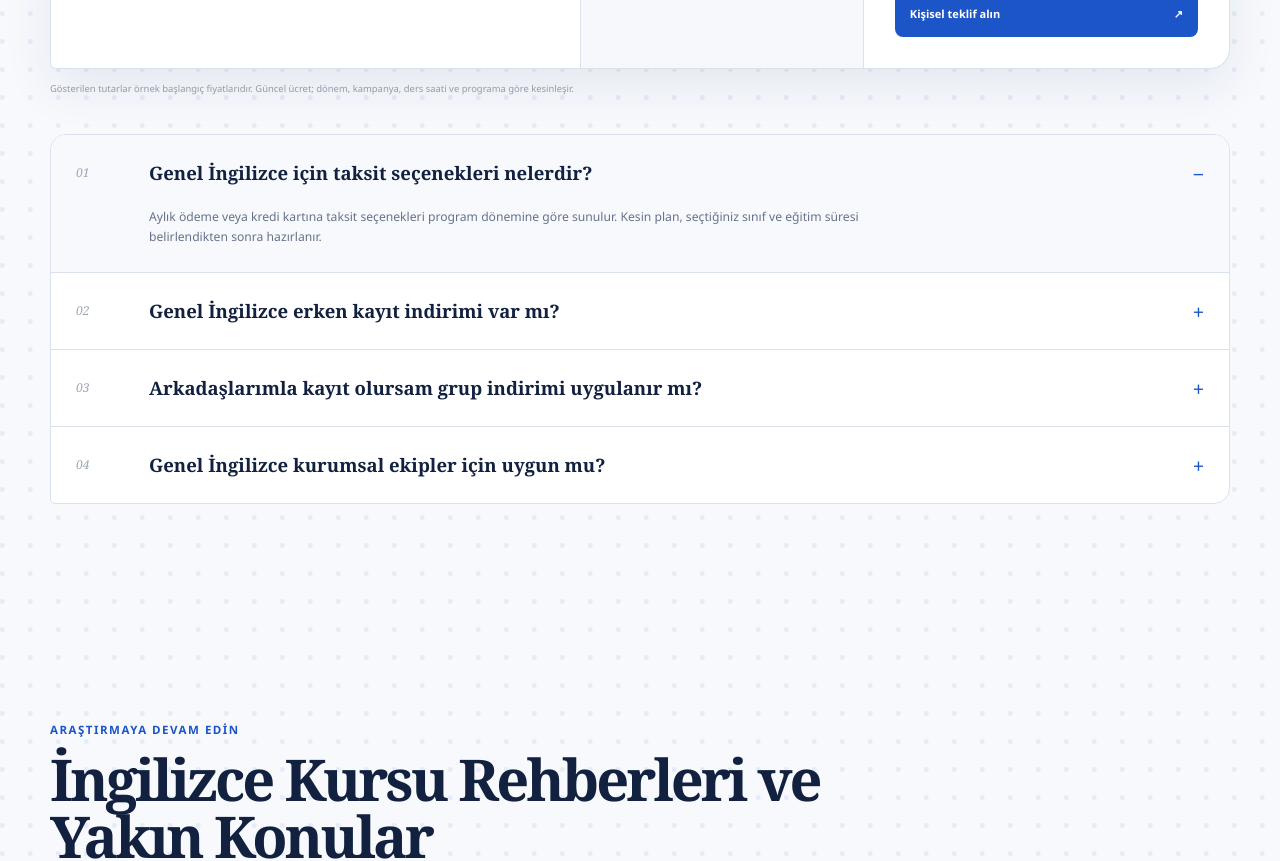
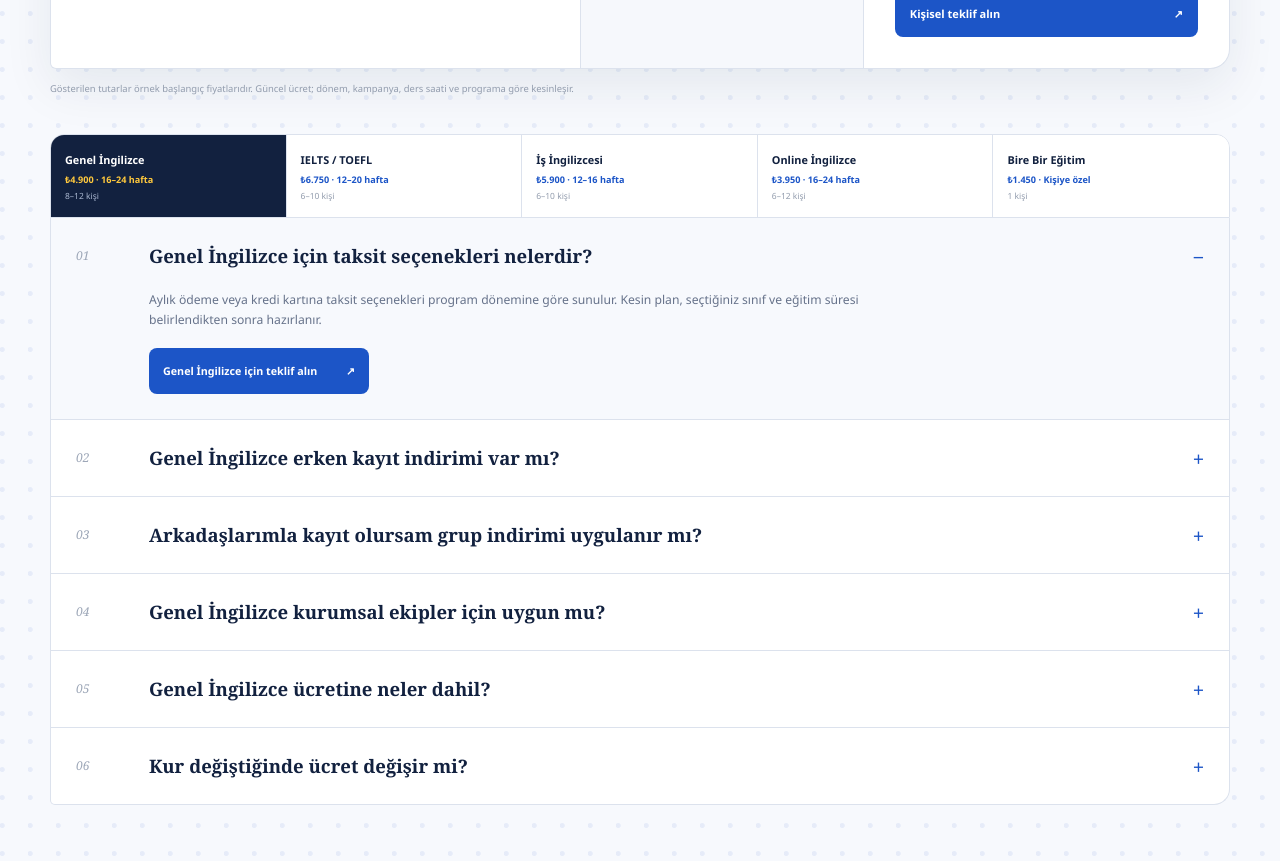
Before and after one commit to KTG1/ingilizce-kurslari, a Next.js app: page /ankara in a window 1280 px wide. Shown: the part 8200-9061 px from the top of the page. Built offline with nearby package versions, Linux system fonts and the light colour scheme.

Commit message:
Add program tabs and expanded pricing FAQs

```diff
--- a/app/globals.css
+++ b/app/globals.css
@@ -435,7 +435,18 @@ h1 em { display: block; margin-top: 18px; color: var(--blue); font-size: .58em;
 .priceSummary a { min-height: 48px; margin-top: auto; padding: 0 15px; display: flex; align-items: center; justify-content: space-between; border-radius: 8px; background: var(--blue); color: white; font-size: .69rem; font-weight: 900; }
 .priceSummary a:hover { background: var(--ink); }
 .priceDisclaimer { margin: 13px 0 0; color: #929cad; font-size: .59rem; line-height: 1.5; }
-.paymentOptions { margin-top: 38px; border: 1px solid var(--line); border-radius: 16px 16px 16px 5px; overflow: hidden; background: white; }
+.faqProgramTabs { display: grid; grid-template-columns: repeat(5, 1fr); margin-top: 38px; overflow: hidden; border: 1px solid var(--line); border-radius: 14px 14px 0 0; background: white; }
+.faqProgramTabs button { min-height: 82px; padding: 13px 14px; display: flex; align-items: flex-start; justify-content: center; flex-direction: column; border: 0; border-right: 1px solid var(--line); background: white; color: var(--ink); text-align: left; cursor: pointer; }
+.faqProgramTabs button:last-child { border-right: 0; }
+.faqProgramTabs button strong { font-size: .68rem; }
+.faqProgramTabs button span { margin-top: 6px; color: var(--blue); font-size: .57rem; font-weight: 850; }
+.faqProgramTabs button small { margin-top: 4px; color: #929cad; font-size: .53rem; }
+.faqProgramTabs button:hover { background: #f5f8fd; }
+.faqProgramTabs button.active { background: var(--ink); color: white; }
+.faqProgramTabs button.active span { color: var(--sun); }
+.faqProgramTabs button.active small { color: #a9b7d0; }
+.faqProgramTabs button:focus-visible, .paymentAnswer a:focus-visible { position: relative; z-index: 2; outline: 3px solid rgba(28,85,199,.24); outline-offset: -3px; }
+.paymentOptions { border: 1px solid var(--line); border-top: 0; border-radius: 0 0 16px 5px; overflow: hidden; background: white; }
 .paymentOptions article { border-bottom: 1px solid var(--line); }
 .paymentOptions article:last-child { border-bottom: 0; }
 .paymentOptions article.active { background: #f7f9fd; }
@@ -443,7 +454,10 @@ h1 em { display: block; margin-top: 18px; color: var(--blue); font-size: .58em;
 .paymentOptions button > span { color: #9ca6b7; font: italic .76rem/1 Georgia, serif; }
 .paymentOptions button strong { font: 700 1.16rem/1.1 Georgia, serif; }
 .paymentOptions button i { color: var(--blue); font-size: 1.2rem; font-style: normal; }
-.paymentOptions article > p { max-width: 850px; margin: -4px 0 0; padding: 0 25px 25px 98px; color: var(--muted); font-size: .76rem; line-height: 1.65; }
+.paymentAnswer { max-width: 900px; margin: -4px 0 0; padding: 0 25px 25px 98px; }
+.paymentAnswer > p { margin: 0; color: var(--muted); font-size: .76rem; line-height: 1.65; }
+.paymentAnswer > a { width: fit-content; min-width: 220px; min-height: 46px; margin-top: 18px; padding: 0 14px; display: flex; align-items: center; justify-content: space-between; gap: 24px; border-radius: 8px; background: var(--blue); color: white; font-size: .67rem; font-weight: 900; }
+.paymentAnswer > a:hover { background: var(--ink); }
 
 .relatedSection { width: min(1180px, calc(100% - 40px)); margin: 0 auto; padding: 88px 0 135px; }
 .relatedHeader { max-width: 890px; }
@@ -503,6 +517,9 @@ h1 em { display: block; margin-top: 18px; color: var(--blue); font-size: .58em;
   .priceTabs button:nth-child(-n+3) { border-bottom: 1px solid var(--line); }
   .priceSpotlight { grid-template-columns: 1fr 1fr; }
   .priceIdentity { grid-column: 1 / -1; border-right: 0 !important; border-bottom: 1px solid var(--line); }
+  .faqProgramTabs { grid-template-columns: repeat(3, 1fr); }
+  .faqProgramTabs button:nth-child(3) { border-right: 0; }
+  .faqProgramTabs button:nth-child(-n+3) { border-bottom: 1px solid var(--line); }
   .relatedTabs { grid-template-columns: repeat(3, 1fr); }
   .relatedTabs button:nth-child(3) { border-right: 0; }
   .relatedTabs button:nth-child(-n+3) { border-bottom: 1px solid var(--line); }
@@ -597,7 +614,11 @@ h1 em { display: block; margin-top: 18px; color: var(--blue); font-size: .58em;
   .priceNumber { min-height: 210px !important; }
   .priceSummary { min-height: 240px !important; }
   .paymentOptions button { padding: 17px 20px; grid-template-columns: 38px 1fr auto; gap: 10px; }
-  .paymentOptions article > p { padding: 0 20px 22px; }
+  .faqProgramTabs { display: flex; overflow-x: auto; scroll-snap-type: x mandatory; }
+  .faqProgramTabs button { min-width: 175px; border-right: 1px solid var(--line) !important; border-bottom: 0 !important; scroll-snap-align: start; }
+  .faqProgramTabs button:last-child { border-right: 0 !important; }
+  .paymentAnswer { padding: 0 20px 22px; }
+  .paymentAnswer > a { width: 100%; }
   .relatedSection { width: min(100% - 28px, 1180px); padding: 66px 0 92px; }
   .relatedHeader h2 { font-size: 2.7rem; }
   .relatedTabs { display: flex; overflow-x: auto; scroll-snap-type: x mandatory; }
--- a/components/PricingSection.tsx
+++ b/components/PricingSection.tsx
@@ -43,10 +43,34 @@ const faqByOffer: Record<string, { title: string; text: string }[]> = {
   ],
 };
 
+const extraFaqs: Record<string, { title: string; text: string }[]> = {
+  "Genel İngilizce": [
+    { title: "Genel İngilizce ücretine neler dahil?", text: "Canlı dersler, temel eğitim materyalleri, dijital platform erişimi, ilerleme takibi ve konuşma kulübü programa dahildir." },
+    { title: "Kur değiştiğinde ücret değişir mi?", text: "Standart grup programında kur ilerledikçe aynı dönem planı korunur; ders yoğunluğu veya eğitim modeli değişirse yeni teklif paylaşılır." },
+  ],
+  "IELTS / TOEFL": [
+    { title: "Deneme sınavları fiyata dahil mi?", text: "Program kapsamındaki deneme sınavları, puan analizi ve writing geri bildirimleri başlangıç teklifine dahildir." },
+    { title: "Hedef puana göre farklı paket var mı?", text: "Mevcut skorunuz, hedefiniz ve sınav tarihinize göre standart veya yoğun hazırlık planı oluşturulabilir." },
+  ],
+  "İş İngilizcesi": [
+    { title: "İş İngilizcesi materyalleri ücrete dahil mi?", text: "Ders dokümanları, sektör senaryoları, sunum çalışmaları ve eğitmen geri bildirimleri program ücretine dahildir." },
+    { title: "Sektöre özel içerik eklenince fiyat değişir mi?", text: "Grup programındaki temel uyarlamalar dahildir; kapsamlı şirket içeriği veya bire bir çalışma gerektiğinde özel teklif hazırlanır." },
+  ],
+  "Online İngilizce": [
+    { title: "Online platform erişimi ayrıca ücretli mi?", text: "Hayır. Aktif program süresince canlı sınıf, dijital materyaller ve çalışma paneli erişimi ücrete dahildir." },
+    { title: "Online dersten yüz yüze programa geçilebilir mi?", text: "Kontenjan ve seviye uygun olduğunda geçiş yapılabilir; iki program arasındaki ücret farkı yeni plana yansıtılır." },
+  ],
+  "Bire Bir Eğitim": [
+    { title: "Bire bir derste materyal ücrete dahil mi?", text: "Kişiselleştirilmiş ders dokümanları, ödevler ve eğitmen geri bildirimleri ders veya paket ücretine dahildir." },
+    { title: "Ders iptalinde ücret yanar mı?", text: "Belirlenen süre içinde haber verilen dersler eğitmen uygunluğuna göre yeniden planlanabilir; kesin koşullar teklif sırasında paylaşılır." },
+  ],
+};
+
 export function PricingSection({ city }: { city: string }) {
   const [selected, setSelected] = useState(0);
   const [open, setOpen] = useState(0);
   const offer = offers[selected];
+  const faqs = [...faqByOffer[offer.name], ...extraFaqs[offer.name]];
 
   return (
     <section className="pricingSection" id="fiyatlar" aria-labelledby="pricing-title">
@@ -68,8 +92,12 @@ export function PricingSection({ city }: { city: string }) {
 
       <p className="priceDisclaimer">Gösterilen tutarlar örnek başlangıç fiyatlarıdır. Güncel ücret; dönem, kampanya, ders saati ve programa göre kesinleşir.</p>
 
+      <div className="faqProgramTabs" role="tablist" aria-label="Sık sorulan sorular için programı seçin">
+        {offers.map((item, index) => <button role="tab" aria-selected={selected === index} className={selected === index ? "active" : ""} key={item.name} onClick={() => { setSelected(index); setOpen(0); }}><strong>{item.name}</strong><span>{item.price} · {item.duration}</span><small>{item.capacity}</small></button>)}
+      </div>
+
       <div className="paymentOptions">
-        {faqByOffer[offer.name].map((item, index) => <article className={open === index ? "active" : ""} key={item.title}><button onClick={() => setOpen(open === index ? -1 : index)} aria-expanded={open === index}><span>{String(index + 1).padStart(2, "0")}</span><strong>{item.title}</strong><i>{open === index ? "−" : "+"}</i></button>{open === index && <p>{item.text}</p>}</article>)}
+        {faqs.map((item, index) => <article className={open === index ? "active" : ""} key={item.title}><button onClick={() => setOpen(open === index ? -1 : index)} aria-expanded={open === index}><span>{String(index + 1).padStart(2, "0")}</span><strong>{item.title}</strong><i>{open === index ? "−" : "+"}</i></button>{open === index && <div className="paymentAnswer"><p>{item.text}</p>{index === 0 && <a href="#seviye-testi">{offer.name} için teklif alın <span>↗</span></a>}</div>}</article>)}
       </div>
     </section>
   );
```
